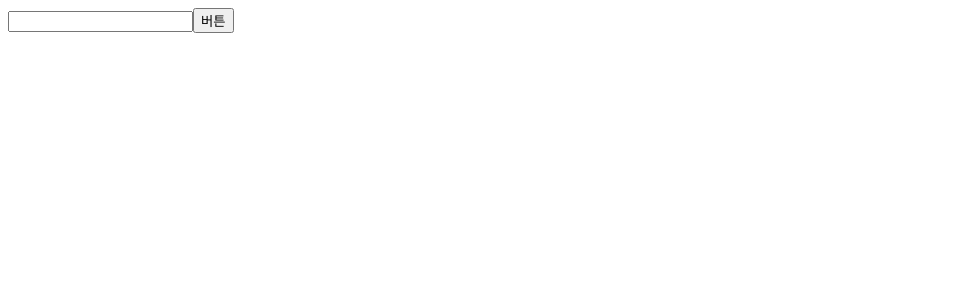
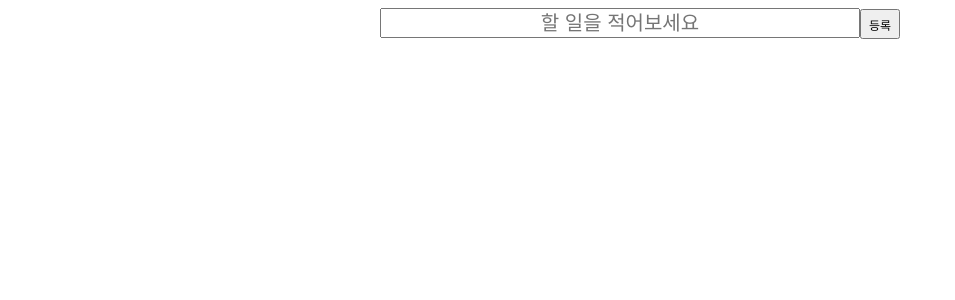
Before and after one commit to yurjune/to-do-list, a React app: page / in a window 1280 px wide. Shown: the top 300 px of the page, without its empty margins (0-955 px from the left). Built offline with nearby package versions, Linux system fonts and the light colour scheme.

Commit message:
style: changed style

```diff
--- a/App.jsx
+++ b/App.jsx
@@ -10,13 +10,16 @@ const App = () => {
 
   const createPlan = (e) => {
     e.preventDefault();
+    if (!value) {
+      return alert('내용을 입력해주세요!');
+    }
     setTodo((prevTodo) => {
       return [...prevTodo, value];
     });
     setValue('');
   };
 
-  const removePlan = (v) => {
+  const deletePlan = (v) => {
     setTodo((prevTodo) => {
       const data = [...prevTodo];
       const delete_target = data.indexOf(v);
@@ -25,29 +28,32 @@ const App = () => {
     });
   }
 
-  const onClickBtn = (v) => (e) => {
+  const clickDelBtn = (v) => (e) => {
     console.log(v);
-    removePlan(v);
+    deletePlan(v);
+  };
+
+  const clickFinishBtn = (v) => (e) => {
   };
 
   return(
-    <>
+    <div id='container'>
       <form onSubmit={createPlan}>
-        <input type="text" value={value} onChange={onChangeInput} />
-        <button>버튼</button>
+        <input type="text" value={value} onChange={onChangeInput} placeholder='할 일을 적어보세요'/>
+        <button id="create-btn">등록</button>
       </form>
       <div>
         {todo.map((v, i) => {
           return (
-            <>
-              <li>{v}</li>
-              <button onClick={onClickBtn(v)}>삭제</button>
-              <br/>
-            </>
+            <div id='box'>
+              <li id='list'>{v}</li>
+              <button id='finish-btn' onClick={clickDelBtn(v)}>o</button>
+              <button id='del-btn' onClick={clickDelBtn(v)}>x</button>
+            </div>
           )
         })}
       </div>
-    </>
+    </div>
   )
 }
 
--- a/index.html
+++ b/index.html
@@ -2,6 +2,7 @@
   <head>
     <meta charset="UTF-8" />
     <title>to-do-list</title>
+    <link rel="stylesheet" href="./style.css">
   </head>
   <body>
     <div id='root'></div>
--- /dev/null
+++ b/style.css
@@ -0,0 +1,32 @@
+#container {
+  width: 700px; margin: 0 auto;
+}
+
+form {
+  text-align: center;
+}
+input {
+  font-size: 20px;
+  width: 480px; height: 30px;
+  text-align: center;
+  display: inline-block;
+}
+#create-btn {
+  width: 40px; height: 30px;
+  font-size: 12px;
+}
+
+#box {
+  left: 90px;
+  position: relative;
+}
+#list {
+  display: inline-block;
+  padding: 0 10px 10px;
+  text-decoration: underline;
+  text-underline-position: under;
+}
+#finish-btn {
+}
+#del-btn {
+}
```
Also changed, not shown: 1 other file (tests, documents, lock files or other folders).
